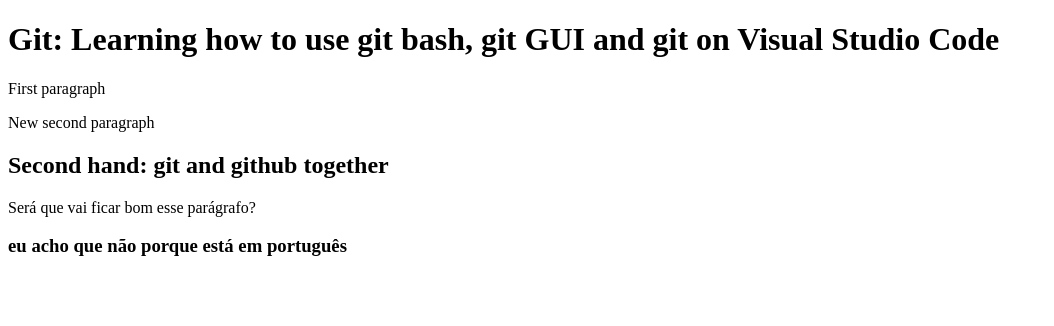
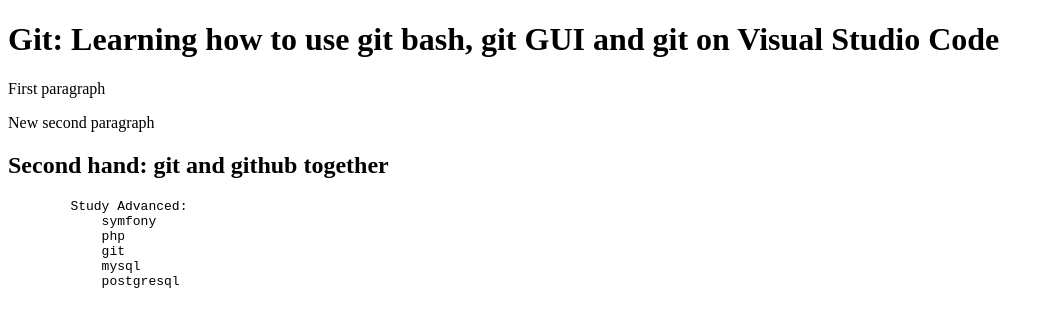
Before and after one commit to VictorYCML/Portfolio-testing-git, a plain HTML site: page index.html in a window 1280 px wide. Shown: the whole page, without its empty margins (0-1054 px from the left). Drawn offline with Linux system fonts and the light colour scheme.

Commit message:
New list

```diff
--- a/index.html
+++ b/index.html
@@ -10,7 +10,13 @@
     <p>First paragraph</p>
     <p>New second paragraph</p>
     <h2>Second hand: git and github together</h2>
-    <p>Será que vai ficar bom esse parágrafo?</p>
-    <h3>eu acho que não porque está em português</h3>
+    <pre>
+        Study Advanced:
+            symfony
+            php
+            git
+            mysql
+            postgresql
+    </pre>
 </body>
 </html>
```
